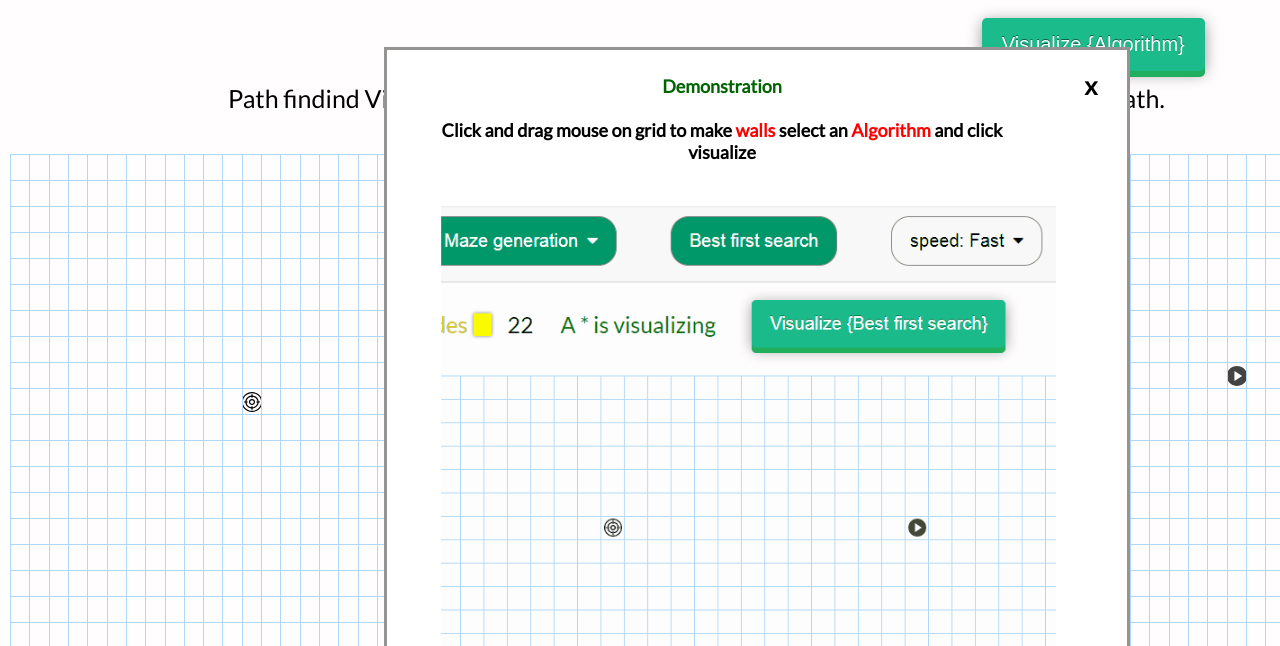
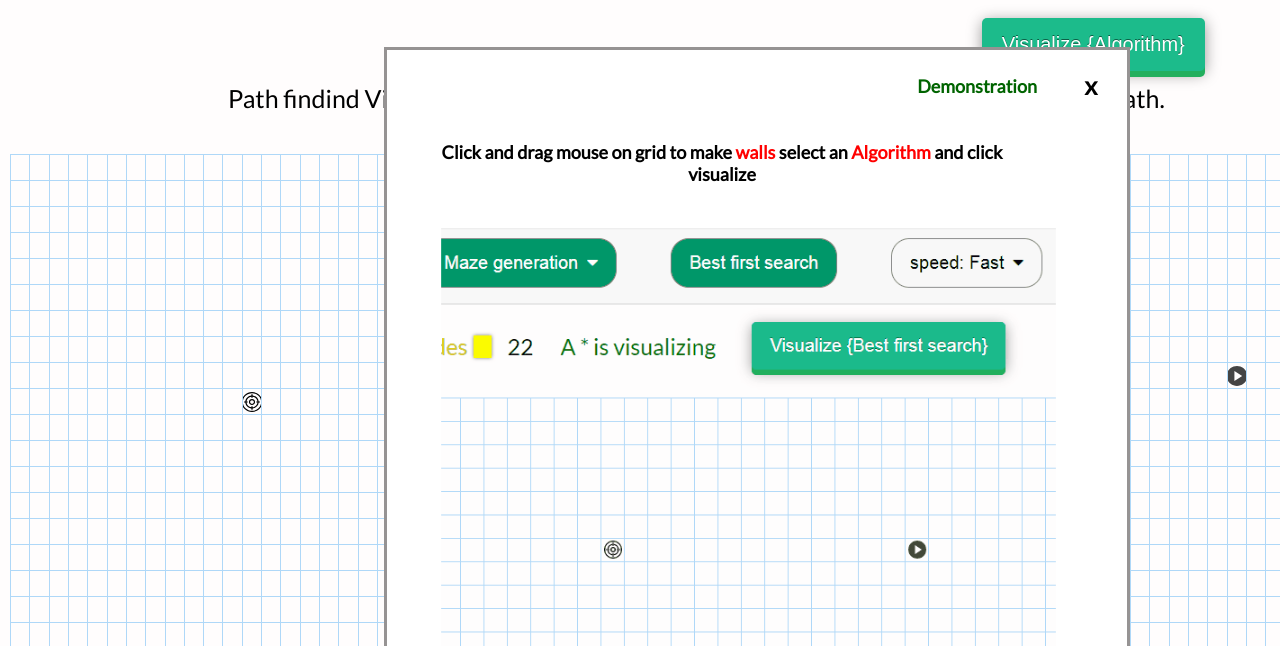
Before and after one commit to akyashu/AlgoPath-Visualizer, a plain HTML site: page index.html in a window 1280 px wide. Shown: the part 153-799 px from the top of the page. Drawn offline with Linux system fonts and the light colour scheme.

Commit message:
Initial commit

```diff
--- a/index.html
+++ b/index.html
@@ -85,7 +85,7 @@
             <span style="float: left; font-size:25px; font-weight: 700;float: right;
             padding-right: 10px;" onclick="closePopUp(this)" class="close" id='close'>x</span>
             <p style="float: left; padding-right: 10px; margin-top: 5px;text-align:center; font-weight: 700">
-                <strong style="center;color: darkgreen;text-align: end;">Demonstration</strong>
+                <strong style="color: darkgreen; text-align: right; display: block;">Demonstration</strong>
                 <br><br>
                 Click and drag mouse on grid to make <strong style="color: red;">walls</strong>
                 select an <strong style="color: red;">Algorithm</strong> and click visualize</p>
```
Also changed, not shown: package-lock.json.
